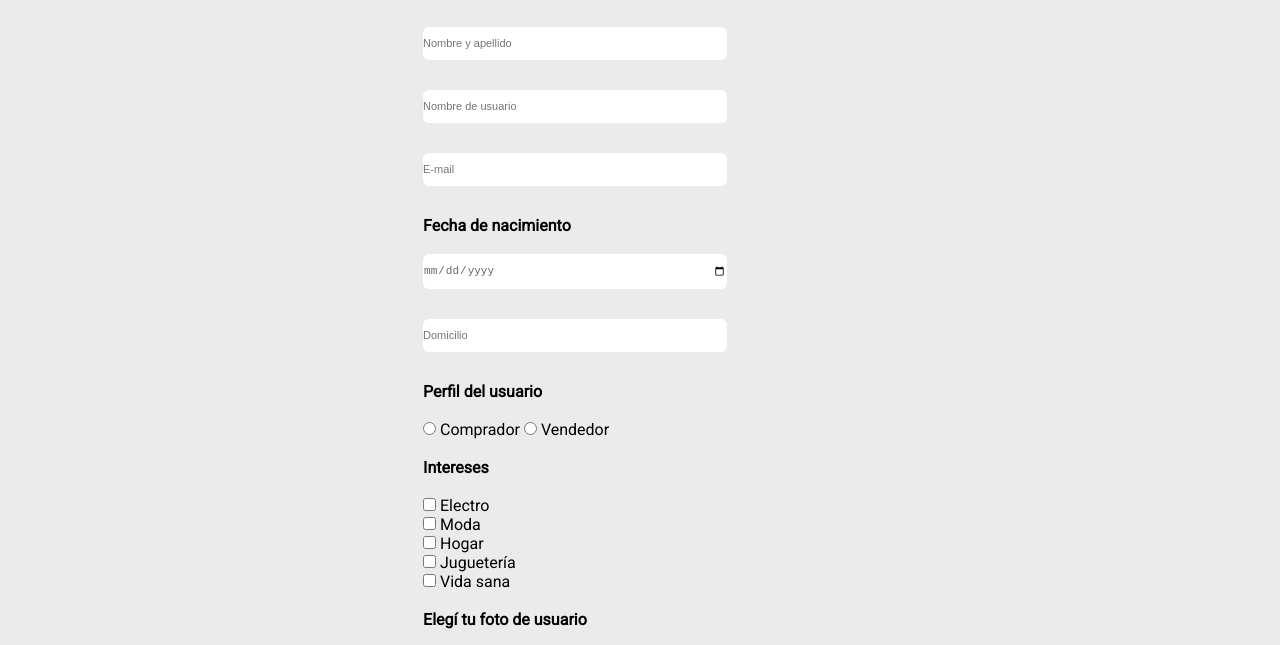
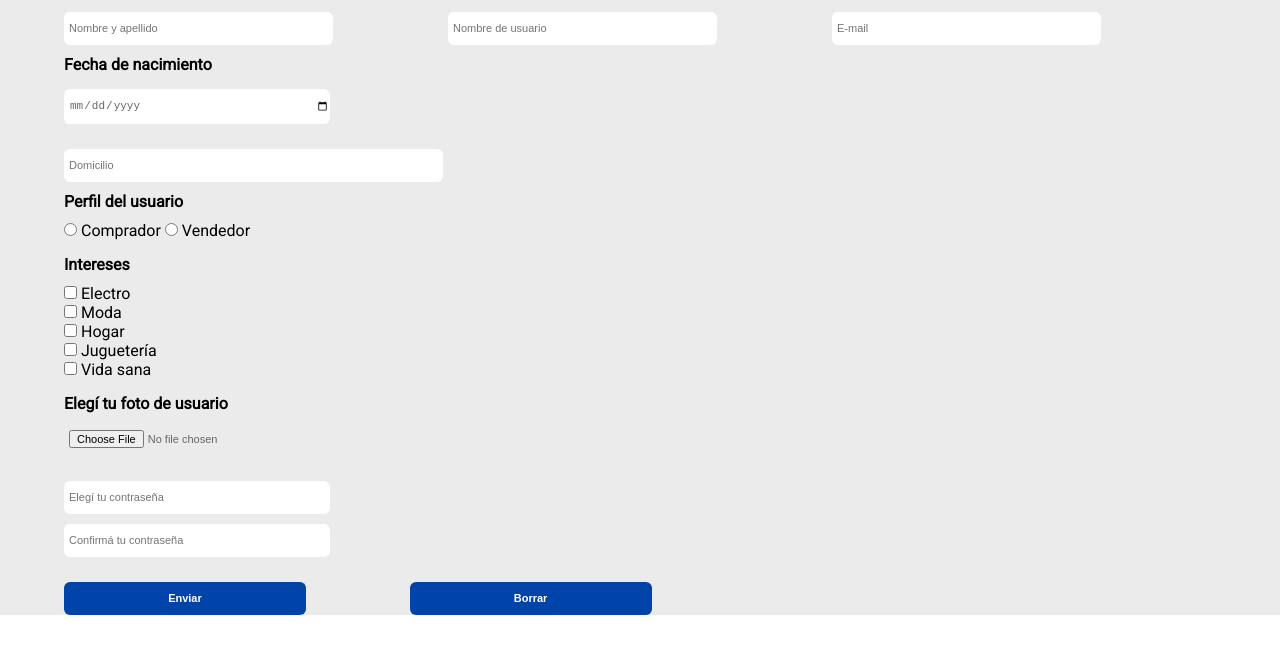
Before and after one commit to limardijonathan/mercado-liebre, a website: page views/register.html in a window 1280 px wide. Shown: the part 146-791 px from the top of the page. Drawn offline with Linux system fonts and the light colour scheme; files that its build step writes are made by us from their sources.

Commit message:
Ajuste register

```diff
--- a/app.js
+++ b/app.js
@@ -8,6 +8,11 @@ app.use(staticFiles);
 
 
 app.get('/home', (req,res) => {
+    const fileToSend = path.join(__dirname, '/views/home.html')
+    res.sendFile(fileToSend);
+});
+
+app.get('/', (req,res) => {
     const fileToSend = path.join(__dirname, '/views/home.html')
     res.sendFile(fileToSend);
 });
--- a/public/css/styles.css
+++ b/public/css/styles.css
@@ -239,6 +239,66 @@ article div.main-article{
   .nav-bar{
   display: none;
   }
+
+  .button-register{
+    width: 70%;
+    background-color:#0044AA;
+    color: white;
+    border-radius: 6px;
+    border: 0;
+    font-size: 11px;
+    line-height: 3;
+    font-weight: 600;
+  }
+
+  .button-login:hover{
+    background-color: #0022AA;
+  }
+
+  .table-register{
+    margin-top: 15px;
+    display: flex;
+    flex-direction: column;
+    width: 100%;
+  }
+
+  .input-login{
+    padding-left: 5px;
+  }
+
+  .input-regl-register{
+    width: 100%;
+  }
+  .input-birthdate-regl-register{
+    width: 100%
+  }
+
+  .input-address-regl-register{
+    width: 100%;
+  }
+  .table-register-checkbox{
+    display: flex;
+    margin-bottom: 15px;
+    flex-direction: column;
+  }
+
+  .table-button-container{
+    display: flex;
+    width: 100%;
+  }
+
+  .table-button-container-ind{
+    width: 30%;
+  }
+
+  .table-register-password{
+    width: 100%;
+  }
+  .h4-register-class{
+  margin-bottom: 10px;
+  }
+
+
 }
 
 @media (min-width: 769px){
@@ -289,6 +349,67 @@ article div.main-article{
 .div-footer{
   display: flex;
 }
+
+.button-register{
+  width: 70%;
+  background-color:#0044AA;
+  color: white;
+  border-radius: 6px;
+  border: 0;
+  font-size: 11px;
+  line-height: 3;
+  font-weight: 600;
+}
+
+.button-login:hover{
+  background-color: #0022AA;
+}
+
+.table-register{
+  margin-top: 15px;
+  display: flex;
+  flex-direction: row;
+  align-items: center;
+  width: 100%;
+}
+
+.input-login{
+  padding-left: 5px;
+}
+
+.input-regl-register{
+  width: 100%;
+}
+.input-birthdate-regl-register{
+  width: 33%
+}
+
+.input-address-regl-register{
+  width: 47%;
+}
+.table-register-checkbox{
+  display: flex;
+  margin-bottom: 15px;
+  flex-direction: column;
+}
+
+.table-button-container{
+  display: flex;
+  width: 100%;
+}
+
+.table-button-container-ind{
+  width: 30%;
+}
+
+.table-register-password{
+  width: 33%;
+}
+.h4-register-class{
+margin-bottom: 10px;
+}
+
+
 }
 .nav-item{
   display: inline-block;
@@ -334,7 +455,7 @@ footer{
 
 .input-login{
   width: 70%;
-  margin-bottom: 30px;
+  margin-bottom: 10px;
   border-radius: 6px;
   border: 0;
   font-size: 11px;
@@ -353,27 +474,3 @@ footer{
   line-height: 3;
   font-weight: 600;
 }
-
-.button-register{
-  width: 70%;
-  background-color:#0044AA;
-  color: white;
-  border-radius: 6px;
-  border: 0;
-  font-size: 11px;
-  line-height: 3;
-  font-weight: 600;
-}
-
-.button-login:hover{
-  background-color: #0022AA;
-}
-
-.register{
-  margin-top: 30px;
-  display: flex;
-  flex-direction: column;
-  align-items: center;
-  margin-bottom: 30px;
-  width: 100%;
-}
--- a/views/register.html
+++ b/views/register.html
@@ -41,30 +41,39 @@
         <main class="main-register">
         <div class="register">
             <form class="form-register" action="/home" method="GET">
+            <div class="table-register">
+                <div class="input-regl-register">
                 <input class="input-login" required maxlength="50" minlength="3" type="text" name="name" placeholder="Nombre y apellido">
+                </div>
+                <div class="input-regl-register">
                 <input class="input-login" required maxlength="50" minlength="3" type="text" name="user" placeholder="Nombre de usuario">
+                </div>
+                <div class="input-regl-register">
                     <input class="input-login" required maxlength="50" minlength="3" type="email" name="email" placeholder="E-mail">
-                <br>
-
+                </div>
+            </div>
             <label for="birth_date"><b>Fecha de nacimiento</b></label>
-                <br>
-                <br>
+            <div class="table-register">
+                <div class="input-birthdate-regl-register">
                     <input required class="input-login" type="date" name="birth_date" id="birth_date">
-                <br>
+                </div>
+            </div>
+            <div class="table-register">
+                <div class="input-address-regl-register">
                 <input required maxlength="50" minlength="3" class="input-login" type="text" name="addres" placeholder="Domicilio">
-                <br>
-                <h4>Perfil del usuario</h4>
-                <br>
+                </div>
+            </div>
+            <div class="table-register-checkbox">
+                <h4 class="h4-register-class">Perfil del usuario</h4>
                 <div class="profile">
                     <input type="radio" name="profile" value="buy" id="buy">
                     <label  for="buy">Comprador</label>
                     <input type="radio" name="profile" value="sell" id="sell">
                     <label  for="sell">Vendedor</label>
                 </div>
-                <br>
-                <h4>Intereses</h4>
-                <br>
-
+            </div>
+            <div class="table-register-checkbox">
+                <h4 class="h4-register-class">Intereses</h4>
                 <div class="interests">
                     <div>
                         <input type="checkbox" name="interests" value="a" id="a">
@@ -87,22 +96,26 @@
                         <label for="e">Vida sana</label>
                     </div>
                 </div>
-                <br>
-                <h4>Elegí tu foto de usuario</h4>
-                <br>
-
+            </div>
+                <div class="table-register-checkbox">
+                <h4 class="h4-register-class">Elegí tu foto de usuario</h4>
                     <input required class="input-login" type="file" name="avatar">
-                <br>
-
+                </div>
+                <div class="table-register-password">
                     <input required maxlength="50" minlength="3" class="input-login" type="password" name="pass" placeholder="Elegí tu contraseña">
                     <input required maxlength="50" minlength="3" class="input-login" type="password" name="pass_confirm" placeholder="Confirmá tu contraseña">
-                <br>
-                <br>
+                </div>
+                <div class="table-register">
+                    <div class="table-button-container">
+                        <div class="table-button-container-ind">
                         <input class="button-register" type="submit" value="Enviar">
-                <br>
-                <br>
+                    </div>
+                    <div class="table-button-container-ind">
                         <input class="button-register" type="reset" value="Borrar">
-                <br>
+                    </div>
+                    </div>
+                </div>
+            </div>
             </form>
         </div>
         </main>
```
Lines whose indentation alone changed are shown as unchanged.
